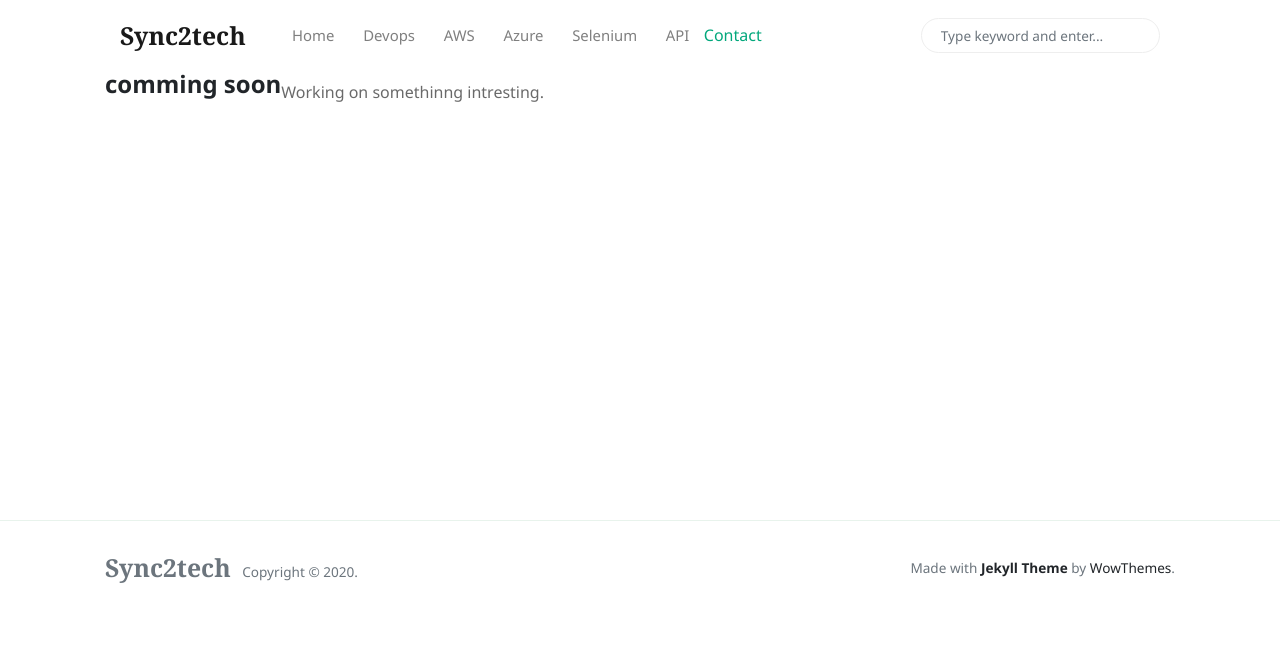
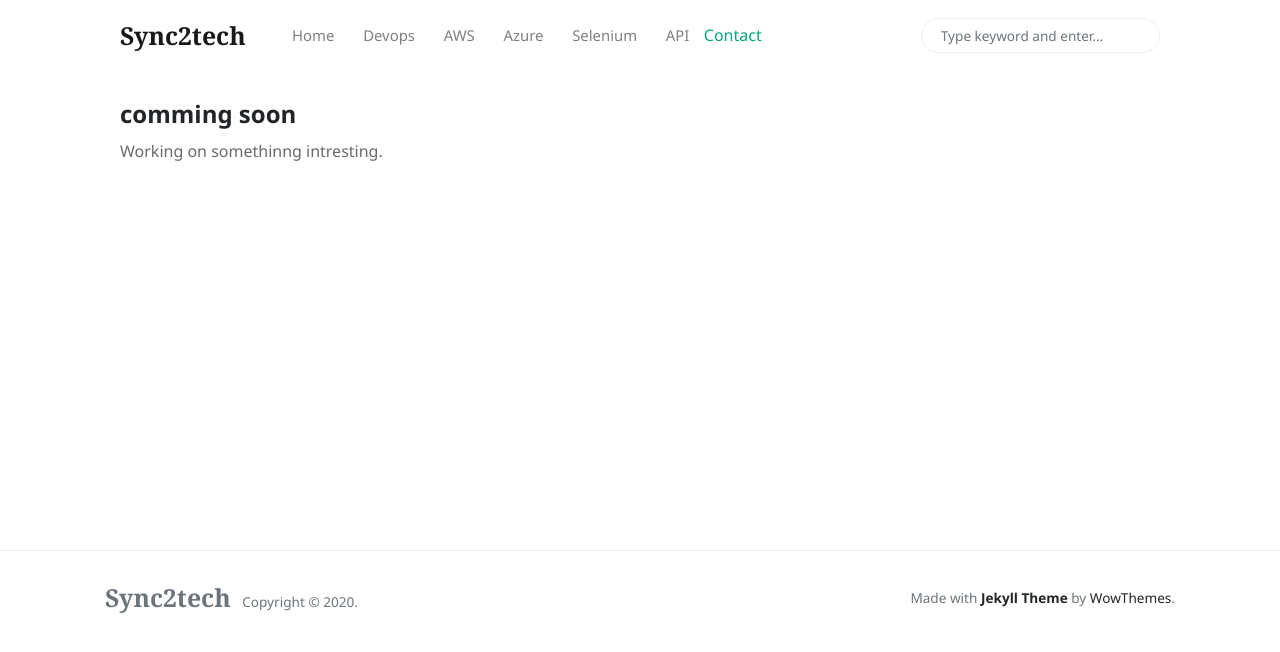
Before and after one commit to mohan-balakrishnan/sync2techold, a Jekyll site: the page built from index.html, in a window 1280 px wide. Shown: the top 652 px of the page. Built offline with Jekyll 4.4.1, drawn with Linux system fonts in a browser that asks for light colours; nearby versions of some CDN libraries; the list of posts is cut into pages by our own code.

Commit message:
Update index.html

```diff
--- a/index.html
+++ b/index.html
@@ -12,13 +12,11 @@ description: "Sync2tech - Tech blog aggregator for AWS, DevOps, Selenium, Rest A
 
 
 
-<!-- Begin post excerpts, let's highlight the first 4 posts on top -->
-<div class="row remove-site-content-margin">
 
 
     <h2 class="h4 font-weight-bold">comming soon</h2>
     <p class="excerpt"> Working on somethinng intresting.</p>
-<div>
+
 
 
 
```
